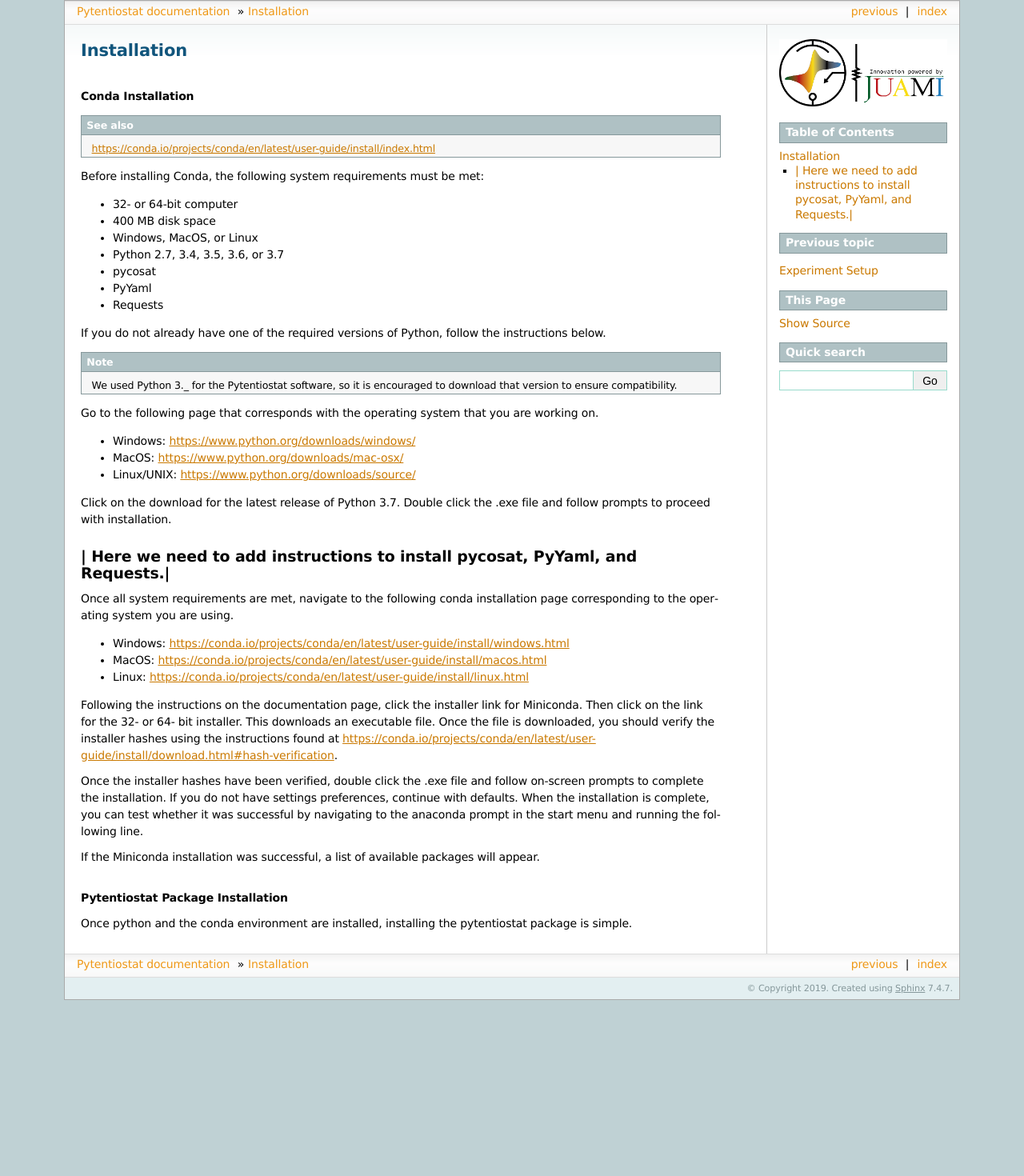
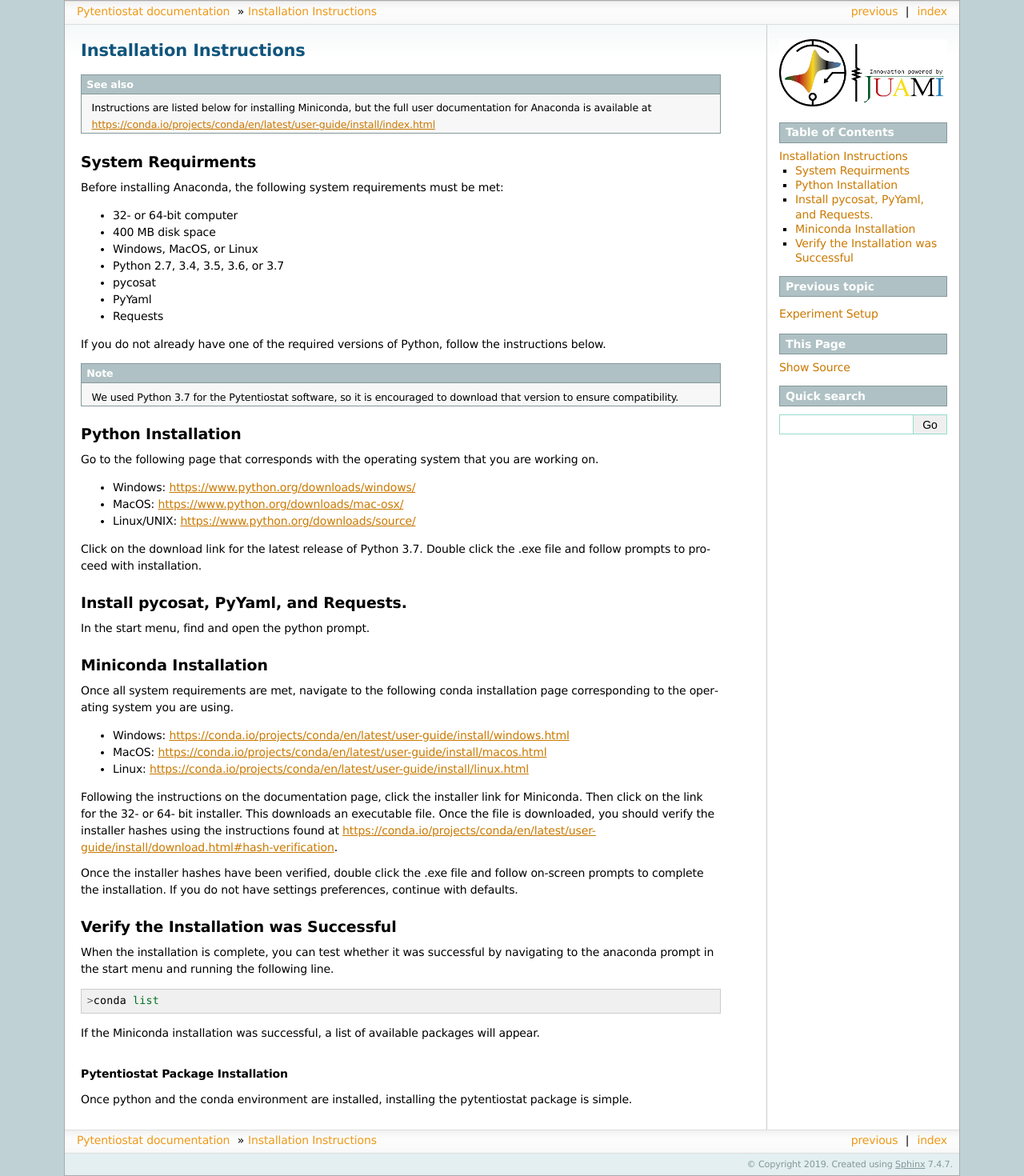
Before and after one commit to juami/pytentiostat, a Sphinx documentation site: the page built from docs/source/installation_instructions.rst, in a window 1280 px wide. Shown: the whole page at 80% size. Built offline with Sphinx 7.4.7, drawn with Linux system fonts in a browser that asks for light colours; pages that are not in the unit, such as notebooks, are missing from menus; before the commit the page ends 1250 px from its top, so only the background shows below that.

Commit message:
made a few adjustments, just need to add instructions for installing the python packages that are part of the system requirements. Having trouble doing this through the python command prompt on my computer.

```diff
--- a/docs/source/installation_instructions.rst
+++ b/docs/source/installation_instructions.rst
@@ -1,14 +1,17 @@
 .. The purpose of this file is to provide instructions on how to install the software necessary to access and run
    the pytentiostat software package.
 
-Installation
-=============
+Installation Instructions
+=========================
 
-.. rubric:: Conda Installation
+.. seealso::
+   Instructions are listed below for installing Miniconda, but the full user documentation for Anaconda is available at
+   https://conda.io/projects/conda/en/latest/user-guide/install/index.html
 
-.. seealso:: https://conda.io/projects/conda/en/latest/user-guide/install/index.html
+System Requirments
+------------------
 
-Before installing Conda, the following system requirements must be met:
+Before installing Anaconda, the following system requirements must be met:
 
 * 32- or 64-bit computer
 * 400 MB disk space
@@ -21,8 +24,12 @@ Before installing Conda, the following system requirements must be met:
 If you do not already have one of the required versions of Python, follow the instructions below.
 
 .. note::
-   We used Python 3._ for the Pytentiostat software, so it is encouraged to download that version to ensure
+
+   We used Python 3.7 for the Pytentiostat software, so it is encouraged to download that version to ensure
    compatibility.
+
+Python Installation
+--------------------
 
 Go to the following page that corresponds with the operating system that you are working on.
 
@@ -30,13 +37,16 @@ Go to the following page that corresponds with the operating system that you are
 * MacOS:        https://www.python.org/downloads/mac-osx/
 * Linux/UNIX:   https://www.python.org/downloads/source/
 
-Click on the download for the latest release of Python 3.7. Double click the .exe file and follow prompts to proceed
+Click on the download link for the latest release of Python 3.7. Double click the .exe file and follow prompts to proceed
 with installation.
 
------------------------------------------------------------------------------
-| Here we need to add instructions to install pycosat, PyYaml, and Requests.|
------------------------------------------------------------------------------
+Install pycosat, PyYaml, and Requests.
+---------------------------------------
 
+In the start menu, find and open the python prompt.
+
+Miniconda Installation
+-----------------------
 Once all system requirements are met, navigate to the following conda installation page corresponding to the operating
 system you are using.
 
@@ -49,11 +59,17 @@ link for the 32- or 64- bit installer. This downloads an executable file. Once t
 the installer hashes using the instructions found at https://conda.io/projects/conda/en/latest/user-guide/install/download.html#hash-verification.
 
 Once the installer hashes have been verified, double click the .exe file and follow on-screen prompts to complete the
-installation. If you do not have settings preferences, continue with defaults. When the installation is complete, you
-can test whether it was successful by navigating to the anaconda prompt in the start menu and running the following line.
+installation. If you do not have settings preferences, continue with defaults.
 
-.. code-block:: conda
-   conda list
+Verify the Installation was Successful
+---------------------------------------
+
+When the installation is complete, you can test whether it was successful by navigating to the anaconda prompt in the
+start menu and running the following line.
+
+.. code-block::
+
+   >conda list
 
 If the Miniconda installation was successful, a list of available packages will appear.
 
--- a/docs/source/pytentiostat_documentation.rst
+++ b/docs/source/pytentiostat_documentation.rst
@@ -10,7 +10,6 @@ Welcome to Pytentiostat's documentation!
    :maxdepth: 2
    :caption: Contents:
 
-   gettingstarted.rst
    experimentsetup.rst
    installation_instructions.rst
 
```
